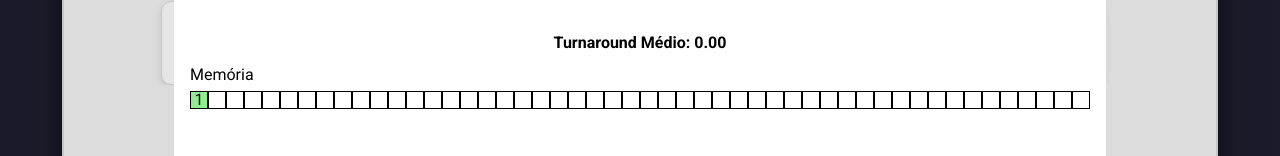
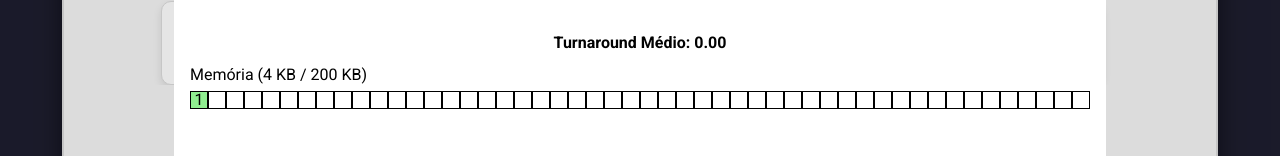
Before and after one commit to JoseRaimundo27/SimuladorSO, a React (Vite) app: page / in a window 1280 px wide. Both pictures are taken after a click on the button "Rodar Simulação". Shown: the part 416-572 px from the top of the page. Built offline with nearby package versions, Linux system fonts and the light colour scheme.

Commit message:
exibe dados de uso da memória

```diff
--- a/src/algorithms/Simulation/index.jsx
+++ b/src/algorithms/Simulation/index.jsx
@@ -3,7 +3,7 @@ import TimelineBlock from "../../components/TimelineBlock/";
 import { IoMdPlay, IoMdPause } from "react-icons/io";
 import { MdSkipPrevious, MdSkipNext } from "react-icons/md";
 import { RiResetLeftFill } from "react-icons/ri";
-import { Memory } from "../../memory/memory";
+import { Memory, MEMORY_SIZE, PAGE_SIZE } from "../../memory/memory";
 
 import "../style.css";
 
@@ -251,7 +251,7 @@ export default function Simulation({ algorithm, processData, quantum = 1, overhe
             {currentMemory && <div className="memory-info">
                 <div className="memory-container">
                     <div className="memory-state">
-                        <div>Memória</div>
+                        <div>Memória {`(${currentMemory.pages.filter(p => p).length * PAGE_SIZE} KB / ${MEMORY_SIZE} KB)`}</div>
                         <div className="memory-row">
                             {currentMemory.pages.map((page, index) => (
                                 <div key={index} className={
```
